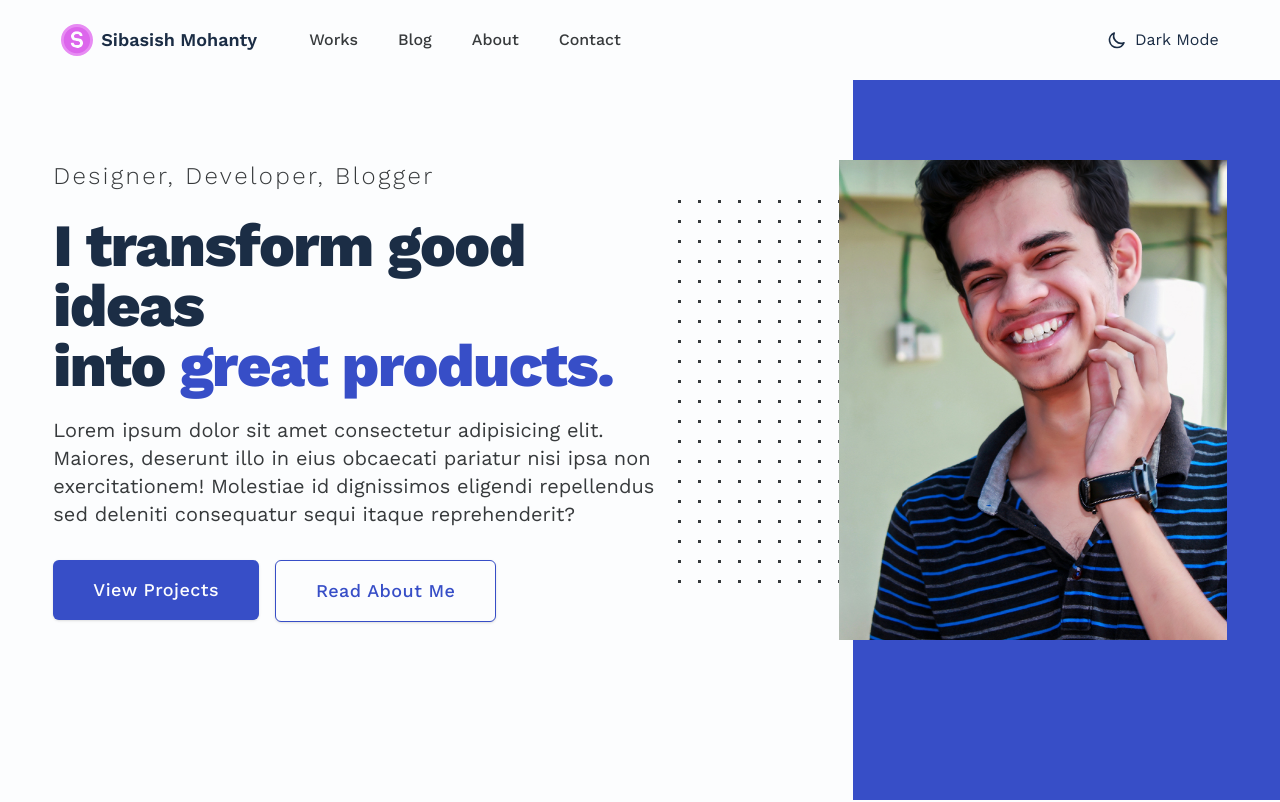
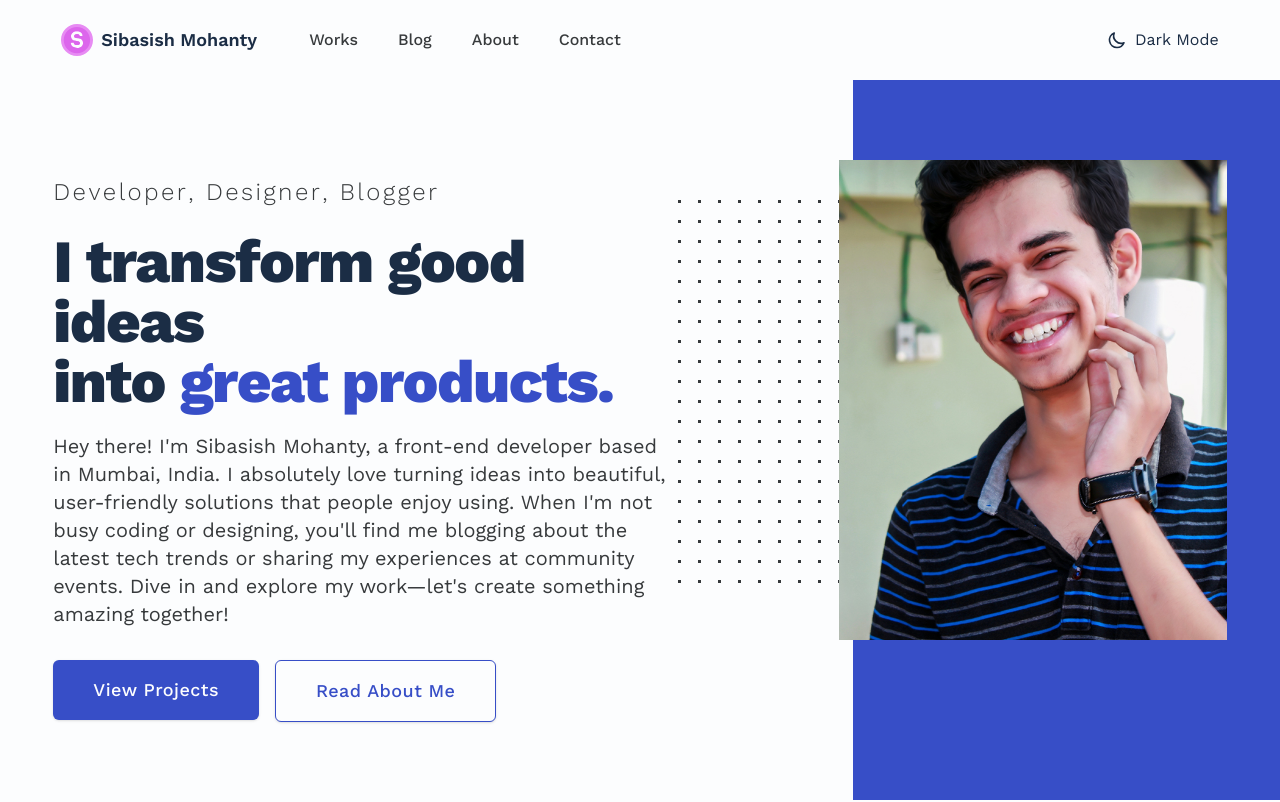
Before and after one commit to sibasishm/sibas.in, a Next.js app: page / in a window 1280 px wide. Shown: the top 802 px of the page. Built offline with nearby package versions, Linux system fonts and the light colour scheme.

Commit message:
trying accentricity ui

```diff
--- a/package.json
+++ b/package.json
@@ -9,12 +9,15 @@
     "lint": "next lint"
   },
   "dependencies": {
+    "clsx": "^2.1.1",
+    "framer-motion": "^11.2.6",
     "gray-matter": "^4.0.3",
     "next": "14.2.3",
     "next-mdx-remote": "^5.0.0",
     "next-themes": "^0.3.0",
     "react": "^18",
-    "react-dom": "^18"
+    "react-dom": "^18",
+    "tailwind-merge": "^2.3.0"
   },
   "devDependencies": {
     "@tailwindcss/typography": "^0.5.13",
--- a/src/app/page.tsx
+++ b/src/app/page.tsx
@@ -18,7 +18,7 @@ async function Home() {
 						<span className='text-primary'>blog and news.</span>
 					</>
 				}
-				subtitle='Articles'
+				subtitle='Writings'
 			>
 				<ol className='divide-y divide-border'>
 					{blogPosts.map(({ slug, ...delegated }) => (
--- a/src/components/hero.tsx
+++ b/src/components/hero.tsx
@@ -1,5 +1,12 @@
 import Image from 'next/image';
 import Link from 'next/link';
+import { TypewriterEffect } from './typewriter-effect';
+
+const MY_TITLES = [
+	{ text: 'Developer,' },
+	{ text: 'Designer,' },
+	{ text: 'Blogger' },
+];
 
 const Hero = () => (
 	<div className='relative'>
@@ -39,9 +46,10 @@ const Hero = () => (
 		</div>
 		<section className='relative container mx-auto pt-20 md:pt-24 lg:pt-40 lg:min-h-screen lg:flex lg:space-x-40'>
 			<div className='sm:text-center lg:text-left'>
-				<h3 className='text-base sm:text-xl md:text-2xl font-light capitalize tracking-widest text-text-offset'>
-					Designer, developer, blogger
-				</h3>
+				<TypewriterEffect
+					words={MY_TITLES}
+					className='text-base sm:text-xl md:text-2xl lg:text-2xl font-light tracking-widest text-text-offset text-left sm:text-center lg:text-left'
+				/>
 				<h1 className='mt-3 sm:mt-6 text-3xl tracking-tight leading-10 font-extrabold text-text sm:text-5xl sm:leading-none md:text-6xl whitespace-pre-line'>
 					I transform good ideas{`\n`} into{' '}
 					<span className='text-primary'>great products.</span>
@@ -56,10 +64,12 @@ const Hero = () => (
 					/>
 				</div>
 				<p className='mt-6 text-base text-text-offset sm:mt-5 sm:text-lg sm:max-w-2xl sm:mx-auto md:text-xl lg:mx-0'>
-					Lorem ipsum dolor sit amet consectetur adipisicing elit. Maiores,
-					deserunt illo in eius obcaecati pariatur nisi ipsa non exercitationem!
-					Molestiae id dignissimos eligendi repellendus sed deleniti consequatur
-					sequi itaque reprehenderit?
+					Hey there! I&apos;m Sibasish Mohanty, a front-end developer based in
+					Mumbai, India. I absolutely love turning ideas into beautiful,
+					user-friendly solutions that people enjoy using. When I&apos;m not
+					busy coding or designing, you&apos;ll find me blogging about the
+					latest tech trends or sharing my experiences at community events. Dive
+					in and explore my work—let&apos;s create something amazing together!
 				</p>
 				<div className='mt-5 sm:mt-8 sm:flex sm:justify-center lg:justify-start'>
 					<div>
--- /dev/null
+++ b/src/components/typewriter-effect.tsx
@@ -0,0 +1,187 @@
+'use client';
+
+import { cn } from '@/helpers/cn';
+import { motion, stagger, useAnimate, useInView } from 'framer-motion';
+import { useEffect } from 'react';
+
+export const TypewriterEffect = ({
+	words,
+	className,
+	cursorClassName,
+}: {
+	words: {
+		text: string;
+		className?: string;
+	}[];
+	className?: string;
+	cursorClassName?: string;
+}) => {
+	// split text inside of words into array of characters
+	const wordsArray = words.map(word => {
+		return {
+			...word,
+			text: word.text.split(''),
+		};
+	});
+
+	const [scope, animate] = useAnimate();
+	const isInView = useInView(scope);
+	useEffect(() => {
+		if (isInView) {
+			animate(
+				'span',
+				{
+					display: 'inline-block',
+					opacity: 1,
+					width: 'fit-content',
+				},
+				{
+					duration: 0.3,
+					delay: stagger(0.1),
+					ease: 'easeInOut',
+				}
+			);
+		}
+	}, [isInView]);
+
+	const renderWords = () => {
+		return (
+			<motion.div ref={scope} className='inline'>
+				{wordsArray.map((word, idx) => {
+					return (
+						<div key={`word-${idx}`} className='inline-block'>
+							{word.text.map((char, index) => (
+								<motion.span
+									initial={{}}
+									key={`char-${index}`}
+									className={cn(
+										`dark:text-white text-black opacity-0 hidden`,
+										word.className
+									)}
+								>
+									{char}
+								</motion.span>
+							))}
+							&nbsp;
+						</div>
+					);
+				})}
+			</motion.div>
+		);
+	};
+	return (
+		<div
+			className={cn(
+				'text-base sm:text-xl md:text-3xl lg:text-5xl font-bold text-center',
+				className
+			)}
+		>
+			{renderWords()}
+			<motion.span
+				initial={{
+					opacity: 0,
+				}}
+				animate={{
+					opacity: 1,
+				}}
+				transition={{
+					duration: 0.8,
+					repeat: Infinity,
+					repeatType: 'reverse',
+				}}
+				className={cn(
+					'inline-block rounded-sm w-[4px] h-4 md:h-6 lg:h-10 bg-blue-500',
+					cursorClassName
+				)}
+			></motion.span>
+		</div>
+	);
+};
+
+export const TypewriterEffectSmooth = ({
+	words,
+	className,
+	cursorClassName,
+}: {
+	words: {
+		text: string;
+		className?: string;
+	}[];
+	className?: string;
+	cursorClassName?: string;
+}) => {
+	// split text inside of words into array of characters
+	const wordsArray = words.map(word => {
+		return {
+			...word,
+			text: word.text.split(''),
+		};
+	});
+	const renderWords = () => {
+		return (
+			<div>
+				{wordsArray.map((word, idx) => {
+					return (
+						<div key={`word-${idx}`} className='inline-block'>
+							{word.text.map((char, index) => (
+								<span
+									key={`char-${index}`}
+									className={cn(`dark:text-white text-black `, word.className)}
+								>
+									{char}
+								</span>
+							))}
+							&nbsp;
+						</div>
+					);
+				})}
+			</div>
+		);
+	};
+
+	return (
+		<div className={cn('flex space-x-1 my-6', className)}>
+			<motion.div
+				className='overflow-hidden pb-2'
+				initial={{
+					width: '0%',
+				}}
+				whileInView={{
+					width: 'fit-content',
+				}}
+				transition={{
+					duration: 2,
+					ease: 'linear',
+					delay: 1,
+				}}
+			>
+				<div
+					className='text-xs sm:text-base md:text-xl lg:text:3xl xl:text-5xl font-bold'
+					style={{
+						whiteSpace: 'nowrap',
+					}}
+				>
+					{renderWords()}{' '}
+				</div>{' '}
+			</motion.div>
+			<motion.span
+				initial={{
+					opacity: 0,
+				}}
+				animate={{
+					opacity: 1,
+				}}
+				transition={{
+					duration: 0.8,
+
+					repeat: Infinity,
+					repeatType: 'reverse',
+				}}
+				className={cn(
+					'block rounded-sm w-[4px]  h-4 sm:h-6 xl:h-12 bg-blue-500',
+					cursorClassName
+				)}
+			></motion.span>
+		</div>
+	);
+};
--- /dev/null
+++ b/src/helpers/cn.ts
@@ -0,0 +1,6 @@
+import { ClassValue, clsx } from 'clsx';
+import { twMerge } from 'tailwind-merge';
+
+export function cn(...inputs: ClassValue[]) {
+	return twMerge(clsx(inputs));
+}
```
Also changed, not shown: 1 other file (tests, documents, lock files or other folders).
